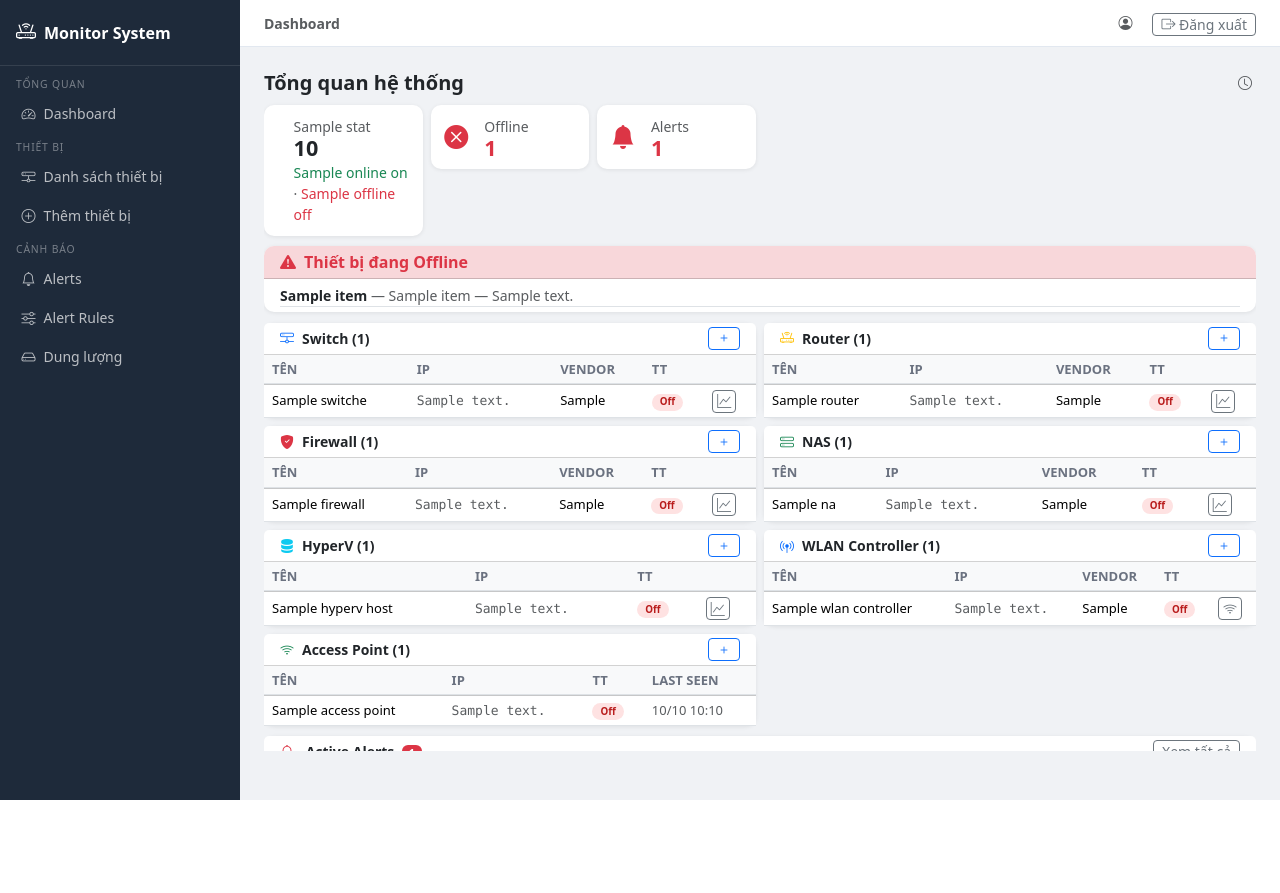
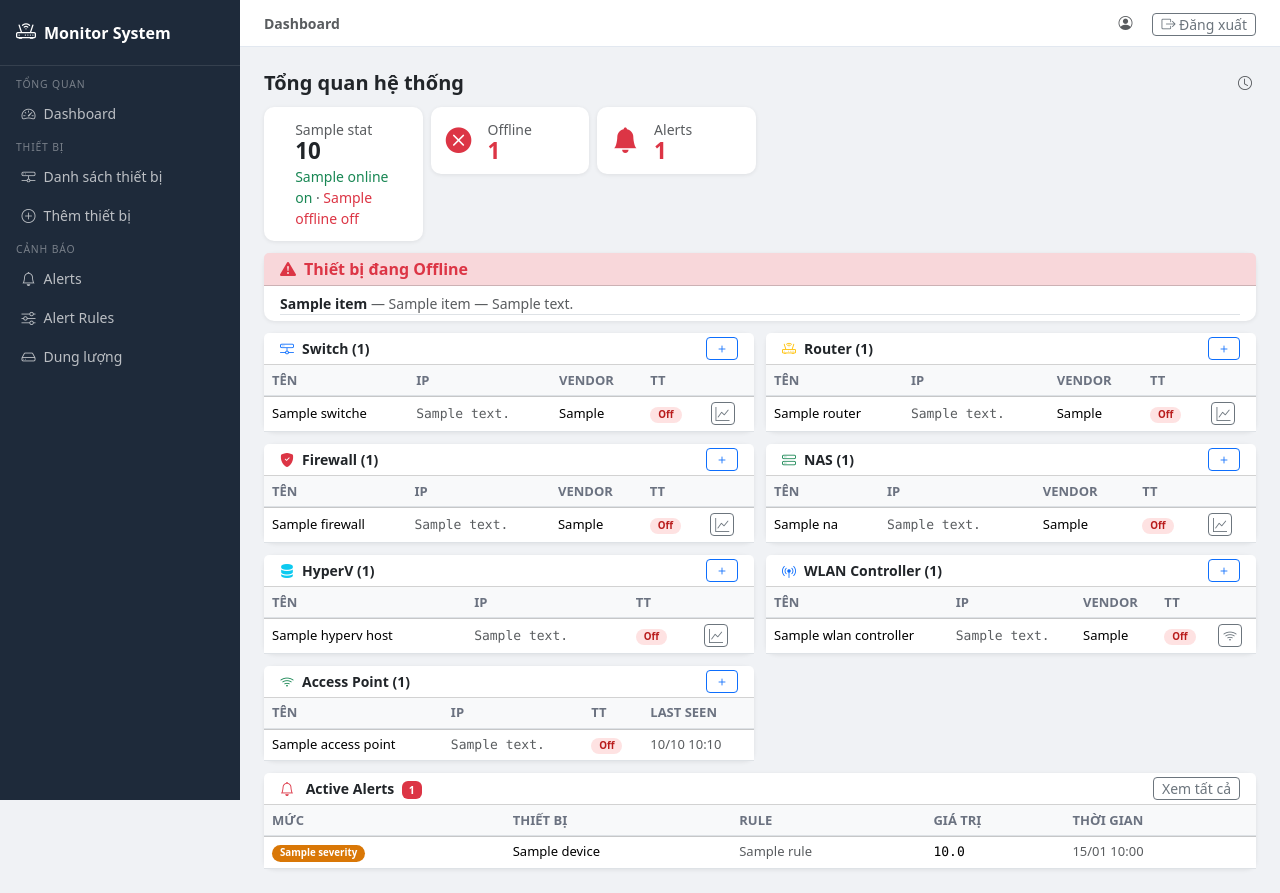
Before and after one commit to luckyhoang1988/monitor_system, a Django app: template templates/dashboard/index.html in a window 1280 px wide. Before the commit the page ends 800 px from the top, so only its background shows below. Run offline with Django 5.2, Linux system fonts and the light colour scheme; the template is opened without the code that fills it: most values are stand-ins (such as "Sample title", 1, 10 or a date in 2020).

Commit message:
style(dashboard): bỏ ép vừa 1 màn hình, mỗi panel hiển thị 5 dòng rồi cuộn
Co-authored-by: Cursor <cursoragent@cursor.com>

```diff
--- a/templates/dashboard/index.html
+++ b/templates/dashboard/index.html
@@ -4,57 +4,53 @@
 
 {% block extra_css %}
 <style>
+  /* Mỗi dòng table-compact ~ 1.95rem; 5 dòng + header (sticky) ~ 11.7rem.
+     Đặt biến để mọi vùng cuộn dùng chung 1 giá trị, dễ chỉnh. */
+  :root { --panel-rows-height: 11.7rem; }
+
   .dashboard-screen {
-    height: calc(100vh - 7.5rem);
     display: flex;
     flex-direction: column;
-    gap: .65rem;
-    overflow: hidden;
+    gap: .75rem;
   }
-  .dashboard-screen .dashboard-heading { flex-shrink: 0; margin-bottom: 0 !important; }
-  .dashboard-stats { flex-shrink: 0; }
-  .dashboard-stats .stat-card { padding: .65rem .85rem; }
-  .dashboard-stats .stat-icon { font-size: 1.5rem; }
-  .dashboard-stats .fs-3 { font-size: 1.35rem !important; }
+  .dashboard-heading { margin-bottom: 0 !important; }
 
-  .dashboard-offline {
-    flex-shrink: 0;
-    max-height: 4.5rem;
+  .dashboard-stats .stat-card { padding: .75rem .95rem; }
+  .dashboard-stats .stat-icon { font-size: 1.6rem; }
+  .dashboard-stats .fs-3 { font-size: 1.4rem !important; }
+
+  /* Khối "Thiết bị Offline": dòng dạng div nhỏ hơn -> ~5 dòng rồi cuộn */
+  .dashboard-offline .card-body {
+    max-height: 7.5rem;
     overflow-y: auto;
+    padding-top: .4rem !important;
+    padding-bottom: .4rem !important;
   }
-  .dashboard-offline .card-body { padding-top: .35rem !important; padding-bottom: .35rem !important; }
 
   .dashboard-panels {
     display: grid !important;
     grid-template-columns: repeat(2, minmax(0, 1fr));
-    grid-auto-rows: min-content;
-    gap: .5rem;
+    gap: .75rem;
     margin: 0;
     --bs-gutter-x: 0;
     --bs-gutter-y: 0;
   }
   .dashboard-panels > [class*="col-"] {
-    display: flex;
-    min-height: 0;
-    height: 100%;
     width: 100%;
     max-width: 100%;
     flex: none;
     padding: 0;
   }
-  .dashboard-panels .card {
-    width: 100%;
-    min-height: 0;
-    display: flex;
-    flex-direction: column;
-  }
+  .dashboard-panels .card { width: 100%; }
+
+  /* Vùng cuộn của mỗi panel: hiển thị 5 dòng + header, dư thì cuộn dọc */
   .device-scroll {
-    /* Hiển thị tối đa ~5 dòng + header; nhiều hơn thì cuộn dọc. */
-    max-height: 12rem;
+    max-height: var(--panel-rows-height);
     overflow-y: auto;
     overflow-x: auto;
   }
-  .device-scroll thead th {
+  .device-scroll thead th,
+  .alert-scroll thead th {
     position: sticky;
     top: 0;
     z-index: 2;
@@ -63,35 +59,24 @@
   }
   .table-compact th,
   .table-compact td {
-    padding: .3rem .45rem;
+    padding: .35rem .45rem;
     font-size: .8125rem;
     white-space: nowrap;
   }
   .table-compact td:first-child {
-    max-width: 11rem;
+    max-width: 13rem;
     overflow: hidden;
     text-overflow: ellipsis;
   }
 
-  .dashboard-alerts {
-    flex-shrink: 0;
-    max-height: 6rem;
-  }
-  .dashboard-alerts .card {
-    display: flex;
-    flex-direction: column;
-    max-height: 6rem;
-  }
-  .dashboard-alerts .alert-scroll {
-    flex: 1;
-    min-height: 0;
+  /* Active Alerts: cũng 5 dòng rồi cuộn */
+  .alert-scroll {
+    max-height: var(--panel-rows-height);
     overflow-y: auto;
   }
-  .dashboard-alerts thead th {
-    position: sticky;
-    top: 0;
-    z-index: 2;
-    background: #f8f9fa;
+
+  @media (max-width: 1199.98px) {
+    .dashboard-panels { grid-template-columns: 1fr; }
   }
 </style>
 {% endblock %}
```
